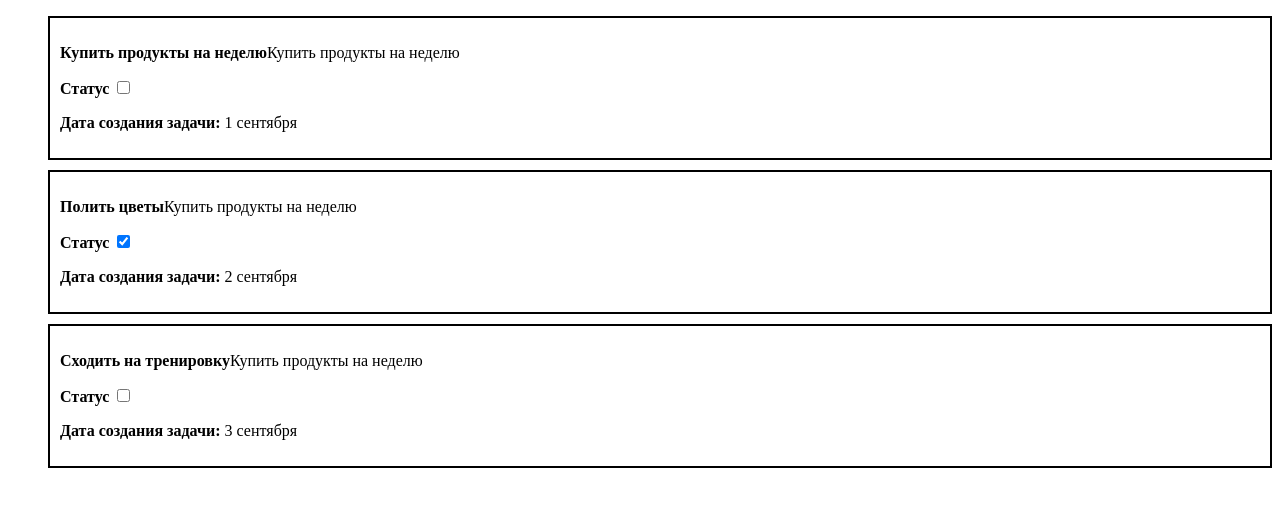
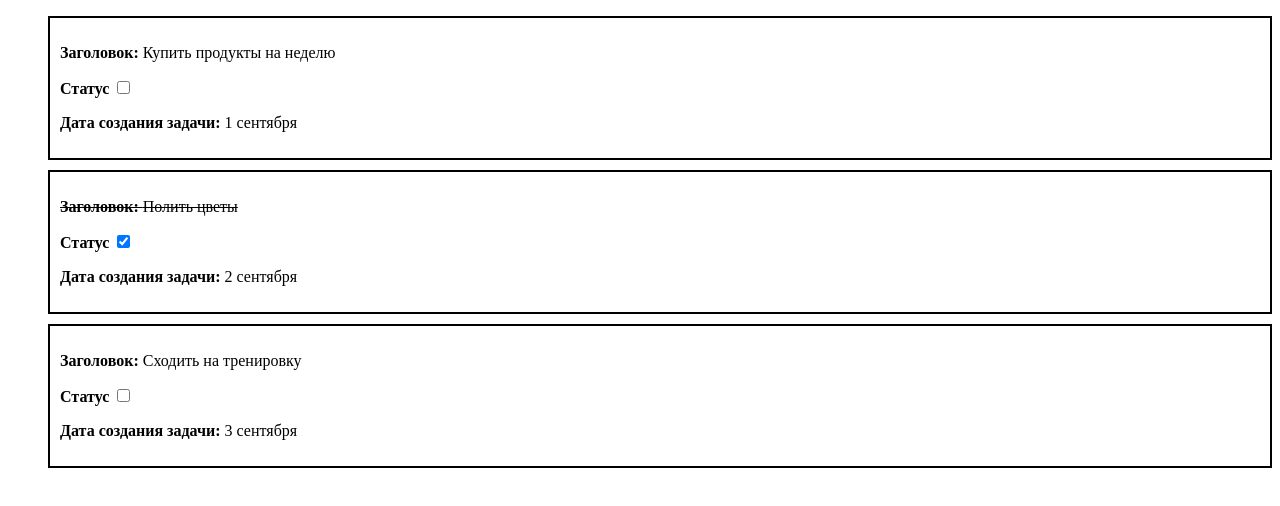
Before and after one commit to St0rY87/samurai-path, a React (Vite) app in the folder lesson-08/: page / in a window 1280 px wide. Shown: the top 506 px of the page. Built offline with nearby package versions, Linux system fonts and the light colour scheme.

Commit message:
feat implement homeTask-3 of lesson-8

```diff
--- a/lesson-08/src/App.tsx
+++ b/lesson-08/src/App.tsx
@@ -86,9 +86,11 @@ function Task({ task }) {
   return (
     <li>
       <article className="task">
-        <p>
-          <b>{task.title}</b>
-          Купить продукты на неделю
+        <p
+          style={{ textDecorationLine: task.isDone ? "line-through" : "none" }}
+        >
+          <b>Заголовок: </b>
+          {task.title}
         </p>
         <div>
           <span>
```
